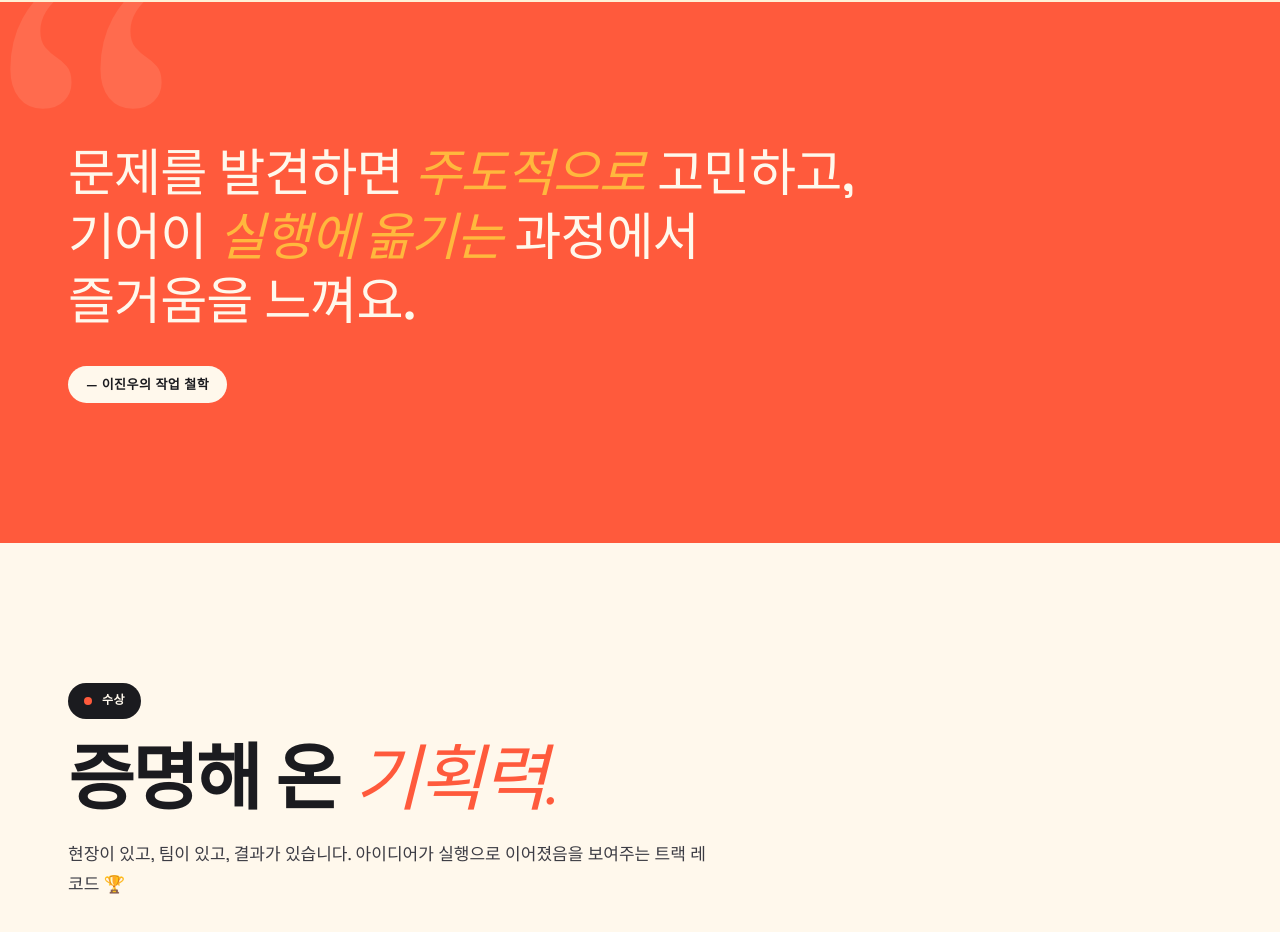
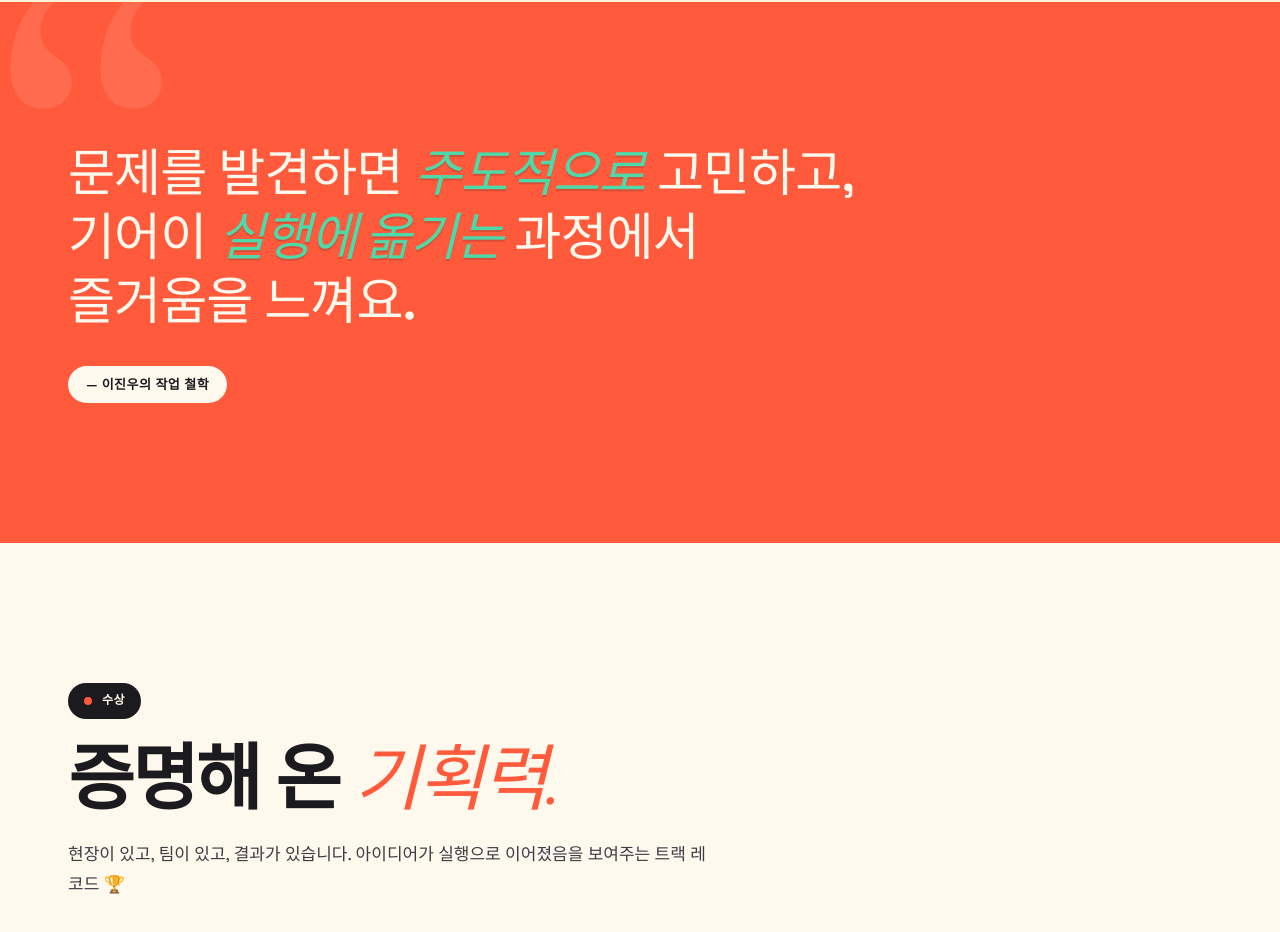
Before and after one commit to jinus02/jinus02.github.io, a plain HTML site: page index.html in a window 1280 px wide. Shown: the part 7996-8928 px from the top of the page. Drawn offline with Linux system fonts and the light colour scheme; a web font is replaced by a local one.

Commit message:
style: 작업철학 강조 텍스트 색상을 민트로 변경 (토마토 배경 대비 개선)

```diff
--- a/index.html
+++ b/index.html
@@ -630,8 +630,9 @@ section { padding: clamp(80px, 12vw, 140px) 0; position: relative; }
 .quote blockquote em {
   font-family: "Instrument Serif", serif;
   font-style: italic;
-  font-weight: 400;
-  color: var(--tangerine);
+  font-weight: 500;
+  color: var(--mint);
+  text-shadow: 0 2px 0 rgba(27, 27, 31, 0.18);
 }
 .quote cite {
   display: inline-block;
```
